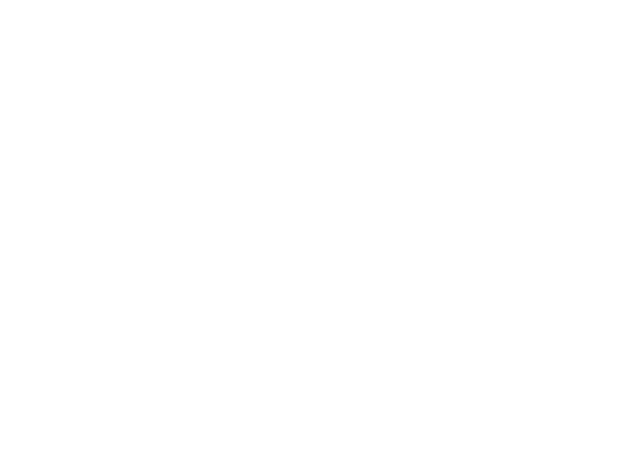
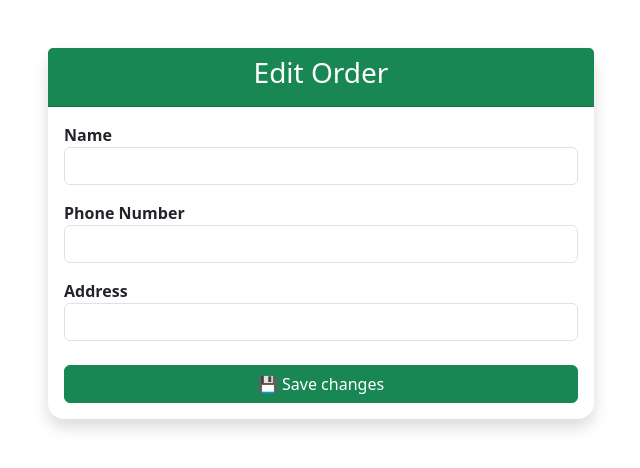
Before and after one commit to hanifa95/admin, a React (Vite) app: page /editOrder/1 in a window 1280 px wide. Before the commit this address had no page. Shown: the top 468 px of the page, without its empty margins (319-959 px from the left). Built offline with nearby package versions, Linux system fonts and the light colour scheme; no server answers.

Commit message:
added editOrder

```diff
--- a/src/App.jsx
+++ b/src/App.jsx
@@ -8,6 +8,7 @@ import Edit from "./pages/edit";
 import Detail from "./pages/detail";
 import List from "./pages/list";
 import Orders from "./pages/orders";
+import EditOrder from "./pages/editOrder";
 
 function App() {
   return (
@@ -19,6 +20,8 @@ function App() {
         <Route path='/detail/:id' element={<Detail/>} />
         <Route path='/list' element={<List/>} />
         <Route path='/orders' element={<Orders/>} />
+        <Route path='/editOrder/:id' element={<EditOrder/>} />
+        {/* <Route path="/edit/:id" element={<EditOrder />} /> */}
       </Routes>
     </Router>
   );
--- /dev/null
+++ b/src/pages/editOrder.jsx
@@ -0,0 +1,174 @@
+import { useEffect, useState } from "react";
+import { useParams, useNavigate } from "react-router-dom";
+import axios from "axios";
+
+const API =  "https://6a2fc982a7f8866418d5125a.mockapi.io/orders"
+
+const EditOrder = () => {
+    const { id } = useParams();
+    const navigate = useNavigate();
+
+    const [customerName, setCustomerName] = useState("");
+    const [customerPhone, setCustomerPhone] = useState("");
+    const [address, setAddress] = useState("");
+    const [loading, setLoading] = useState(true);
+
+    // Получение пользователя
+    const getOrder = async () => {
+        try {
+            const response = await axios.get(`${API}/${id}`);
+
+            setCustomerName(response.data.customerName || "");
+            setCustomerPhone(response.data.customerPhone || "");
+            setAddress(response.data.address || "");
+
+        } catch (error) {
+            console.log("Ошибка загрузки:", error);
+        } finally {
+            setLoading(false);
+        }
+    };
+
+
+    // Обновление пользователя
+    const updateOrder = async () => {
+        try {
+            const response = await axios.put(
+                `${API}/${id}`,
+                {
+                    customerName,
+                    customerPhone,
+                    address
+                }
+            );
+
+
+            // обновляем localStorage
+            localStorage.setItem(
+                "order",
+                JSON.stringify(response.data)
+            );
+
+
+            alert("Данные успешно изменены");
+
+            navigate("/orders");
+
+
+        } catch (error) {
+            console.log("Ошибка обновления:", error);
+            alert("Ошибка при сохранении");
+        }
+    };
+
+
+    useEffect(() => {
+        getOrder();
+    }, [id]);
+
+
+    if (loading) {
+        return (
+            <h2 className="text-center mt-5">
+                Загрузка...
+            </h2>
+        );
+    }
+
+
+    return (
+        <div className="container mt-5">
+
+            <div className="row justify-content-center">
+
+                <div className="col-md-6">
+
+                    <div className="card shadow border-0 rounded-4">
+
+
+                        <div className="card-header bg-success text-white text-center">
+                            <h3>
+                                Edit Order
+                            </h3>
+                        </div>
+
+
+                        <div className="card-body">
+
+{/*
+                            <div className="text-center mb-3">
+
+                                <img
+                                    src={avatar}
+                                    alt="avatar"
+                                    width="120"
+                                    height="120"
+                                    className="rounded-circle border"
+                                />
+
+                            </div> */}
+
+
+
+                            <label className="fw-bold">
+                                Name
+                            </label>
+
+                            <input
+                                className="form-control mb-3"
+                                type="text"
+                                value={customerName}
+                                onChange={(e)=>setCustomerName(e.target.value)}
+                            />
+
+
+
+                            <label className="fw-bold">
+                                Phone Number
+                            </label>
+
+                            <input
+                                className="form-control mb-3"
+                                type="text"
+                                value={customerPhone}
+                                onChange={(e)=>setCustomerPhone(e.target.value)}
+                            />
+
+
+
+                            <label className="fw-bold">
+                                Address
+                            </label>
+
+                            <input
+                                className="form-control mb-4"
+                                type="text"
+                                value={address}
+                                onChange={(e)=>setAddress(e.target.value)}
+                            />
+
+
+
+                            <button
+                                className="btn btn-success w-100"
+                                onClick={updateOrder}
+                            >
+                                💾 Save changes
+                            </button>
+
+
+                        </div>
+
+
+                    </div>
+
+                </div>
+
+            </div>
+
+        </div>
+    );
+};
+
+
+export default EditOrder;
--- a/src/pages/orders.jsx
+++ b/src/pages/orders.jsx
@@ -1,4 +1,5 @@
 import { useEffect, useState } from "react";
+import axios from "axios";
 
 const Orders = () => {
   const [orders, setOrders] = useState([]);
@@ -23,27 +24,114 @@ const Orders = () => {
     fetchOrders();
   }, []);
 
+
+  const deleteOrder = async (id) => {
+    try {
+      const response = await axios.delete(
+        `https://6a2fc982a7f8866418d5125a.mockapi.io/orders/${id}`
+      );
+
+      if (response.status === 200) {
+        fetchOrders();
+        alert("Заказ удален");
+      }
+    } catch (error) {
+      console.error(error);
+    }
+  };
+
   return (
-    <div>
-      <h2 className="pt-4 text-danger">Панель администратора</h2>
+    <div className="container py-4">
+      <h2 className="text-center text-danger fw-bold mb-4">
+        <i className="fa-solid fa-user-shield me-2"></i>
+        Панель администратора
+      </h2>
+
       {orders.length === 0 ? (
-        <p>No orders found.</p>
+        <div className="alert alert-warning text-center">
+          <i className="fa-solid fa-box-open me-2"></i>
+          Заказы не найдены
+        </div>
       ) : (
-        <ul className="">
-          <h3 className="">Заказы</h3>
-          {orders.map((order) => (
-            <li key={order.id}>
-              <p>Order ID: {order.id}</p>
-              <p><i class="fa-solid fa-user m-1 text-danger"></i>{order.customerName}</p>
-              <p><i class="fa-solid fa-phone text-danger m-1"></i> {order.customerPhone}</p>
-              <p><i class="fa-solid fa-location-arrow m-1 text-danger"></i> {order.address}</p>
-              <p></p>
-              {/* <p>Total Amount: {order.totalAmount}</p> */}
-              {/* <p>Status: {order.status}</p>
-                            <p>Note: {order.note}</p> */}
-            </li>
-          ))}
-        </ul>
+        <>
+          <h4 className="mb-4">
+            <i className="fa-solid fa-cart-shopping text-danger me-2"></i>
+            Заказы ({orders.length})
+          </h4>
+
+          <div className="row g-4">
+            {orders.map((order) => (
+              <div className="col-lg-6 col-xl-4" key={order.id}>
+                <div className="card shadow border-0 h-100 rounded-4">
+                  <div className="card-header bg-danger text-white d-flex justify-content-between align-items-center rounded-top-4">
+                    <span>
+                      <i className="fa-solid fa-receipt me-2"></i>
+                      Заказ #{order.id}
+                    </span>
+
+                    <span className="badge bg-light text-danger">
+                      Новый
+                    </span>
+                  </div>
+
+                  <div className="card-body">
+
+                    <p className="mb-3">
+                      <i className="fa-solid fa-user text-danger me-2"></i>
+                      <strong>Клиент:</strong> {order.customerName}
+                    </p>
+
+                    <p className="mb-3">
+                      <i className="fa-solid fa-phone text-danger me-2"></i>
+                      <strong>Телефон:</strong> {order.customerPhone}
+                    </p>
+
+                    <p className="mb-3">
+                      <i className="fa-solid fa-location-dot text-danger me-2"></i>
+                      <strong>Адрес:</strong> {order.address}
+                    </p>
+
+                    {/* {order.note && (
+                      <p className="mb-3">
+                        <i className="fa-solid fa-note-sticky text-danger me-2"></i>
+                        <strong>Комментарий:</strong> {order.note}
+                      </p>
+                    )} */}
+
+                    {order.totalAmount && (
+                      <p className="mb-0 fs-5 fw-bold text-success">
+                        <i className="fa-solid fa-money-bill-wave me-2"></i>
+                        {order.totalAmount} сом
+                      </p>
+                    )}
+                  </div>
+
+
+                  <div className="card-footer bg-white border-0 d-flex justify-content-between">
+                    {/* <button className="btn btn-success col-5 btn-sm">
+                      Edit
+                    </button> */}
+                     {/* <button className="btn btn-success col-5 text-light">
+                          <a href={`/editOrder/${order.id}`} className=" ">
+                            Edit
+                          </a>
+                        </button> */}
+
+                        <a href={`/editOrder/${order.id}`}>
+                          <button className="btn btn-success ps-5 pe-5">Edit</button>
+                        </a>
+
+                    <button className="btn btn-success btn-sm">
+                      <i className="fa-solid fa-check me-1"></i>
+                      Выполнен
+                    </button>
+                  </div>
+                  <button className="btn btn-dark col-11 ms-3 mt-2 mb-3" onClick={() => deleteOrder(order.id)}>Delete</button>
+                </div>
+              </div>
+            ))}
+          </div>
+        </>
       )}
     </div>
   );
```
